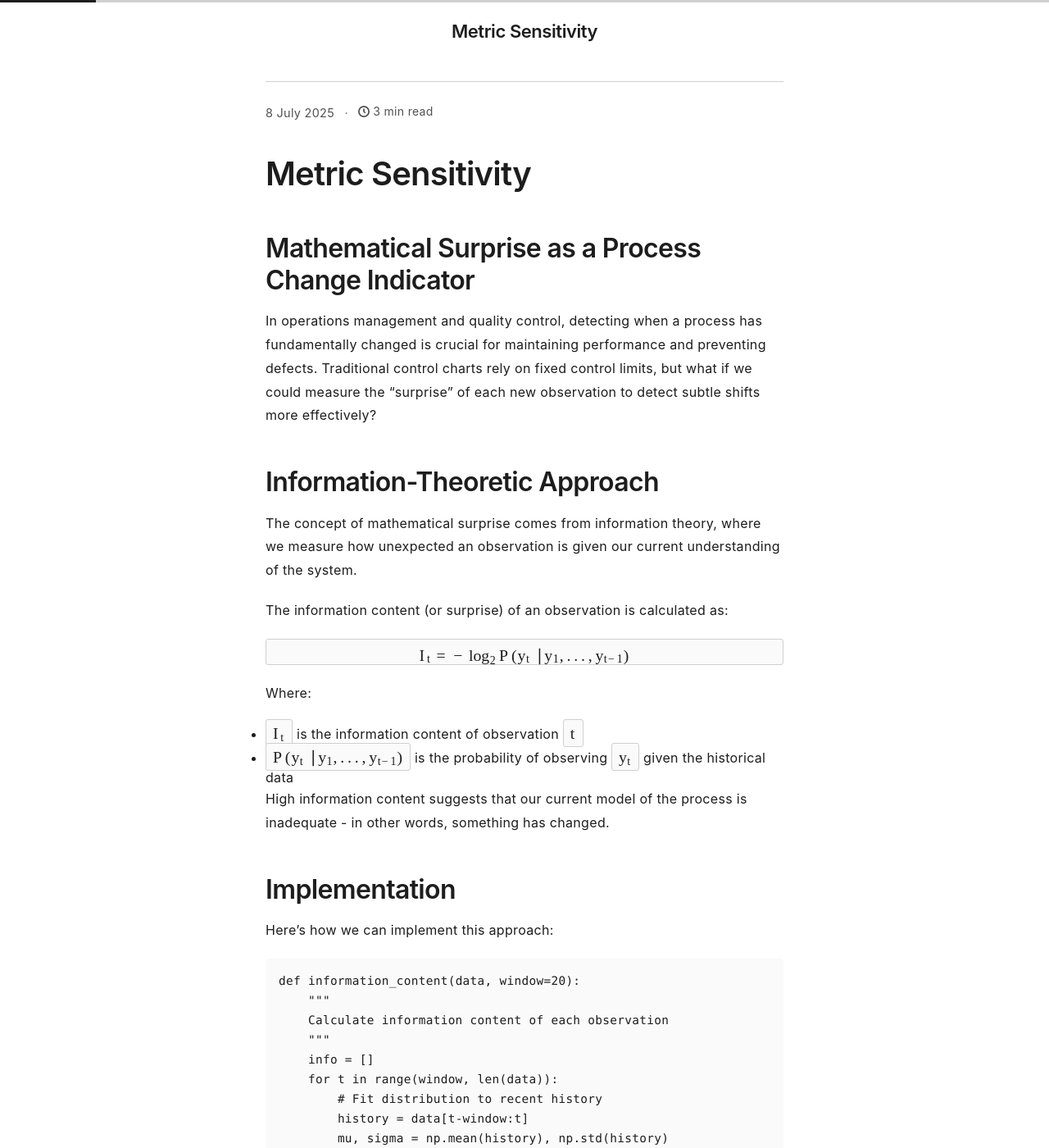
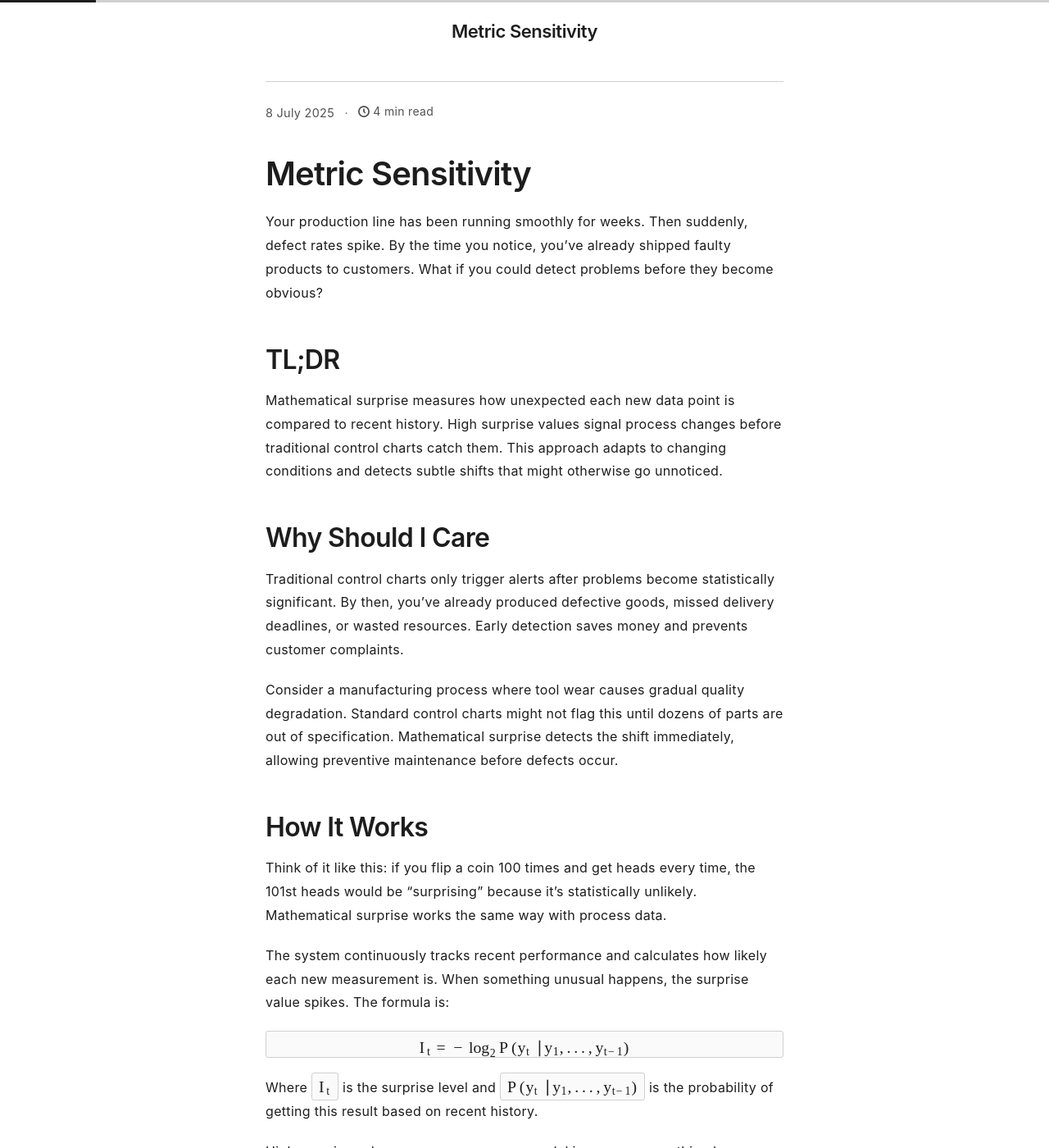
Before and after one commit to HamishFrostLyon/hamishfrostlyon.github.io, a Jekyll site: the page built from _posts/2025-07-08-metric-sensitivity.md, in a window 1280 px wide and 1400 px high, scrolled down 270 px. Shown: the whole window at 82% size. Built offline with Jekyll 4.4.1, drawn with Linux system fonts in a browser that asks for light colours; some of the changed text lies outside the part shown.

Commit message:
Rewrite Metric Sensitivity article using The Economist Style Guide
- Added compelling hook opening instead of context-setting
- Added TL;DR section for immediate understanding
- Added 'Why Should I Care' section with clear value proposition
- Simplified technical language throughout
- Restructured flow: problem → solution → applications → implementation
- Cut redundant content and tightened prose
- Added actionable Key Takeaways section
- Follows 'readily understandable' principle while maintaining technical accuracy

🤖 Generated with [Claude Code](https://claude.ai/code)

Co-Authored-By: Claude <noreply@anthropic.com>

````diff
--- a/_posts/2025-07-08-metric-sensitivity.md
+++ b/_posts/2025-07-08-metric-sensitivity.md
@@ -5,86 +5,94 @@ date: 2025-07-08
 
 # Metric Sensitivity
 
-## Mathematical Surprise as a Process Change Indicator
+Your production line has been running smoothly for weeks. Then suddenly, defect rates spike. By the time you notice, you've already shipped faulty products to customers. What if you could detect problems before they become obvious?
 
-In operations management and quality control, detecting when a process has fundamentally changed is crucial for maintaining performance and preventing defects. Traditional control charts rely on fixed control limits, but what if we could measure the "surprise" of each new observation to detect subtle shifts more effectively?
+## TL;DR
 
-## Information-Theoretic Approach
+Mathematical surprise measures how unexpected each new data point is compared to recent history. High surprise values signal process changes before traditional control charts catch them. This approach adapts to changing conditions and detects subtle shifts that might otherwise go unnoticed.
 
-The concept of mathematical surprise comes from information theory, where we measure how unexpected an observation is given our current understanding of the system.
+## Why Should I Care
 
-The information content (or surprise) of an observation is calculated as:
+Traditional control charts only trigger alerts after problems become statistically significant. By then, you've already produced defective goods, missed delivery deadlines, or wasted resources. Early detection saves money and prevents customer complaints.
+
+Consider a manufacturing process where tool wear causes gradual quality degradation. Standard control charts might not flag this until dozens of parts are out of specification. Mathematical surprise detects the shift immediately, allowing preventive maintenance before defects occur.
+
+## How It Works
+
+Think of it like this: if you flip a coin 100 times and get heads every time, the 101st heads would be "surprising" because it's statistically unlikely. Mathematical surprise works the same way with process data.
+
+The system continuously tracks recent performance and calculates how likely each new measurement is. When something unusual happens, the surprise value spikes. The formula is:
 
 $$I_t = -\log_2 P(y_t \mid y_1, ..., y_{t-1})$$
 
-Where:
-- $$I_t$$ is the information content of observation $$t$$
-- $$P(y_t \mid y_1, ..., y_{t-1})$$ is the probability of observing $$y_t$$ given the historical data
+Where $$I_t$$ is the surprise level and $$P(y_t \mid y_1, ..., y_{t-1})$$ is the probability of getting this result based on recent history.
 
-High information content suggests that our current model of the process is inadequate - in other words, something has changed.
+High surprise values mean your process model is wrong - something has changed.
+
+## Real-World Applications
+
+This approach works across industries:
+
+**Manufacturing**: Detect tool wear before it causes defects. Monitor machine vibration, temperature, or dimension drift. High surprise values indicate maintenance needs before quality suffers.
+
+**Supply Chain**: Track supplier delivery times and costs. Surprise spikes reveal supplier problems before they become critical delays.
+
+**Finance**: Monitor customer payment patterns. Unusual patterns suggest economic stress or operational issues requiring attention.
+
+**Healthcare**: Track patient vital signs. Surprise increases indicate deteriorating conditions before traditional alerts trigger.
 
 ## Implementation
 
-Here's how we can implement this approach:
+```python
+def calculate_surprise(data, window=20):
+    """Calculate surprise for each new data point"""
+    surprises = []
+    for i in range(window, len(data)):
+        recent_data = data[i-window:i]
+        mean, std = np.mean(recent_data), np.std(recent_data)
 
-```python
-def information_content(data, window=20):
-    """
-    Calculate information content of each observation
-    """
-    info = []
-    for t in range(window, len(data)):
-        # Fit distribution to recent history
-        history = data[t-window:t]
-        mu, sigma = np.mean(history), np.std(history)
+        # How likely is this new point?
+        probability = stats.norm.pdf(data[i], mean, std)
+        surprise = -np.log2(probability + 1e-10)
+        surprises.append(surprise)
 
-        # Information content of new observation
-        prob = stats.norm.pdf(data[t], mu, sigma)
-        info.append(-np.log2(prob + 1e-10))
-
-    return np.array(info)
+    return surprises
 ```
 
-## Why This Matters
+## Why This Beats Traditional Methods
 
-Traditional control charts use fixed control limits based on historical data, but this approach:
+1. **Adapts automatically** - Updates with each new measurement
+2. **Catches subtle changes** - Detects gradual shifts others miss
+3. **Quantifies confidence** - Shows exactly how unusual each reading is
+4. **Reduces false alarms** - Focuses on truly unexpected events
 
-1. **Adapts to changing conditions** - The probability model updates with each new observation
-2. **Detects subtle shifts** - Small but consistent changes accumulate information content
-3. **Provides early warning** - Unusual patterns generate surprise before they become obvious
-4. **Quantifies uncertainty** - The information content directly measures how confident we should be in our predictions
+## Setting It Up
 
-## Practical Applications
+**Choose Your Window Size**: Start with 20 recent observations. Smaller windows (10-15) detect changes faster but may be more sensitive to noise. Larger windows (30+) are more stable but slower to react.
 
-### Manufacturing Quality Control
-Monitor machining processes where tool wear causes gradual drift in dimensions. High surprise values indicate when tool replacement is needed.
-
-### Supply Chain Management
-Track delivery times and costs to identify when suppliers are experiencing difficulties before they become critical issues.
-
-### Financial Operations
-Detect changes in customer payment patterns or market conditions that might require operational adjustments.
-
-## Process Change Detection
-
-The cumulative information content can be used to trigger process investigations:
+**Set Alert Thresholds**: Track cumulative surprise over time:
 
 $$\text{Cumulative Surprise} = \sum_{i=t-k}^{t} I_i$$
 
-When this exceeds a threshold, investigate potential process changes such as:
-- Equipment degradation
-- Raw material variations
-- Environmental conditions
-- Operator technique changes
+When this exceeds your threshold, investigate. Set thresholds based on your tolerance for false alarms versus missed problems.
 
-## Implementation Considerations
+**Consider Your Data**: The approach assumes normal distribution, which works for most processes. For highly skewed data, adjust the probability calculations accordingly.
 
-**Window Size**: Smaller windows detect changes faster but may be more sensitive to noise.
+## What to Do When Surprise Spikes
 
-**Distribution Assumptions**: The normal distribution assumption works well for many processes, but other distributions may be more appropriate.
+Investigate these common causes:
+- Equipment degradation or wear
+- Raw material quality changes
+- Environmental condition shifts
+- Operator technique variations
+- Supplier performance issues
 
-**Threshold Setting**: The surprise threshold should be calibrated based on the cost of false alarms versus missed detections.
+## Key Takeaways
 
-## Conclusion
+1. **Mathematical surprise detects process changes earlier than traditional control charts**
+2. **High surprise values indicate your process model needs updating**
+3. **Start with a 20-observation window and adjust based on your needs**
+4. **Set alert thresholds based on your cost of false alarms versus missed problems**
+5. **Use cumulative surprise to trigger investigations before problems become obvious**
 
-Mathematical surprise provides a principled way to detect process changes by measuring how well our current understanding predicts new observations. This approach offers more nuanced process monitoring than traditional control charts, particularly for detecting gradual shifts and subtle pattern changes that might otherwise go unnoticed until they become significant problems.
+Mathematical surprise transforms reactive quality control into proactive process management. Instead of waiting for problems to become statistically significant, you catch them when they're still small and manageable.
````
